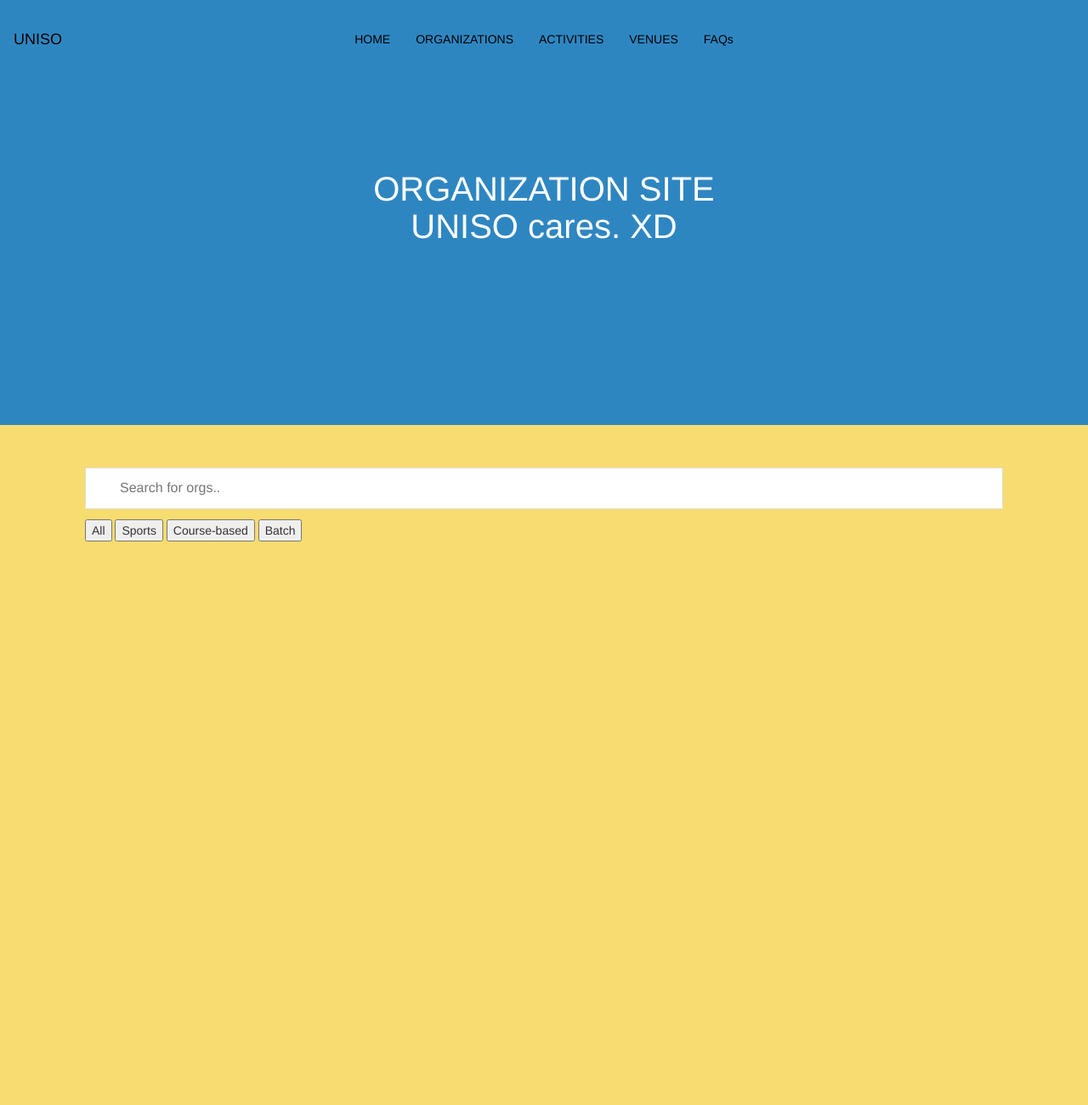
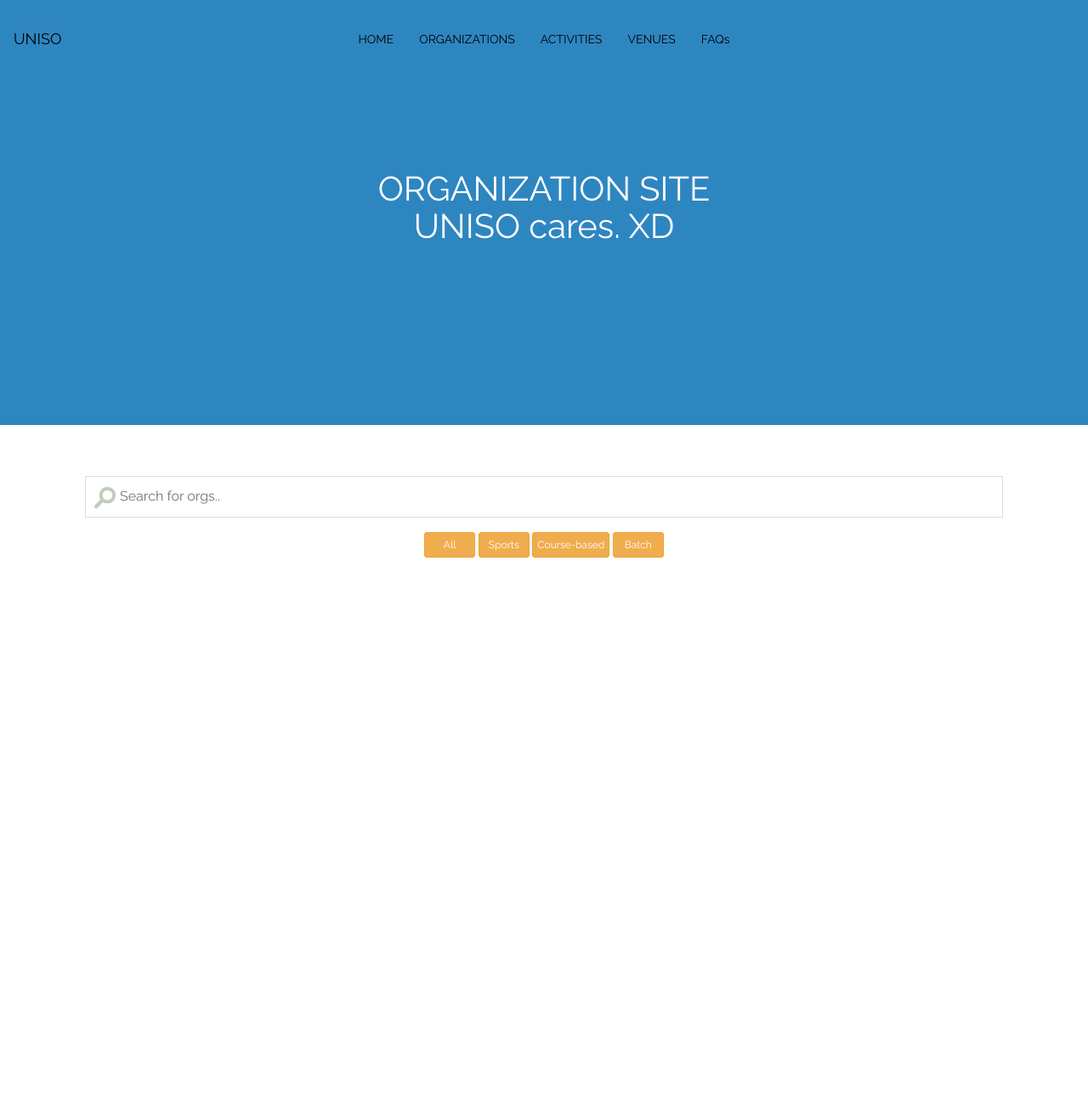
Before and after one commit to Reika98/project_126, a Django app: page / in a window 1280 px wide. Shown: the whole page at 85% size. Run offline with Django 3.2, Linux system fonts and the light colour scheme; data that the repository does not hold is empty; parts of the project's set-up code (start-up, migrations or seed data) failed here and were passed over; some libraries are stand-ins or nearby versions.

Commit message:
more aesthetics to homepage

```diff
--- a/orgsite/static/css/home.css
+++ b/orgsite/static/css/home.css
@@ -1,3 +1,20 @@
+body {
+    font-family: 'Raleway', sans-serif;
+}
+
+a:link {
+    text-decoration: none;
+}
+
+a:visited {
+    text-decoration: none;
+}
+
+a:hover {
+    text-decoration: none;
+    color: blue;
+}
+
 .intro {
     text-align: center;
     background-color: #2E86C1;
@@ -10,7 +27,7 @@
 }
 
 #organizations {
-    background-color: #F7DC6F;
+    background-color: white;
 }
 
 .org-a {
@@ -21,8 +38,32 @@
     padding: 0px;
 }
 
+.btn {
+    padding: 5px;
+    min-width: 60px;
+}
+
+.sort-buttons {
+    text-align: center;
+    margin-top: 5px;
+    margin-bottom: 20px;
+}
+
+.org-list-item {
+    background-color: transparent;
+}
+
+textarea:focus,
+input[type="text"]:focus
+{
+  border-color: rgba(52, 219, 11);
+  box-shadow: 0 1px 1px rgba(255, 255, 255) inset, 0 0 5px rgba(52, 219, 11);
+  outline: 0 none;
+}
+
 #search-input {
-    /*background-image: url('/css/searchicon.png');  Add a search icon to input */
+    background-image: url('../img/searchicon.png');
+    background-size: 25px;
     background-position: 10px 12px; /* Position the search icon */
     background-repeat: no-repeat; /* Do not repeat the icon image */
     width: 100%; /* Full-width */
@@ -30,6 +71,7 @@
     padding: 12px 20px 12px 40px; /* Add some padding */
     border: 1px solid #ddd; /* Add a grey border */
     margin-bottom: 12px; /* Add some space below the input */
+    margin-top: 10px;
 }
 
 #org-list {
@@ -39,7 +81,9 @@
     margin: 0;
 }
 
-
+td {
+    height: 100%;
+}
 
 
 @media only screen and (min-width : 320px) {
@@ -123,6 +167,11 @@
         font-size: 40px;
     }
 
+    .list-unstyled {
+        columns: 4;
+        -webkit-columns: 4;
+        -moz-columns: 4;
+    }
 
     .org-a {
         font-size: 30px;
--- a/orgsite/static/css/header.css
+++ b/orgsite/static/css/navbar.css
@@ -23,11 +23,6 @@ div.navbar a {
   margin-bottom: 0 !important;
 }
 
-.navbar-fixed-top.scrolled {
-  background-color: #fff !important;
-  transition: background-color 200ms linear;
-}
-
 .navbar-nav.navbar-center {
    position: absolute;
    left: 50%;
@@ -41,13 +36,13 @@ div.navbar a {
 
 ul.nav li a {
   color: black;
-  font-family: Helvetica, Arial, sans-serif;
+  font-family: 'Raleway', sans-serif;
   display: inline-block;
 
   text-decoration: none;
 }
 
-ul.nav a:hover, ul.nav a:focus, ul.nav a:active { background-color: transparent; }
+/*ul.nav a:hover, ul.nav a:focus, ul.nav a:active { background-color: transparent; }*/
 
 
 ul.nav li {
@@ -77,4 +72,8 @@ ul.nav li a:hover {
   ul.nav li {
     margin: -5px;
   }
+
+  .navbar {
+    padding: 0px;
+  }
 }
--- a/orgsite/static/js/home.js
+++ b/orgsite/static/js/home.js
@@ -1,13 +1,14 @@
 function searchOrg() {
-    var input, filter, ul, li, a, i;
+    var input, filter, ul, li, a, i, name;
     input = document.getElementById('search-input');
-    filter = input.value.toUpperCase();
+    filter = input.value.toUpperCase().replace(/[^A-Z0-9]/ig, "");
     ul = document.getElementById("org-list");
     li = ul.getElementsByTagName('li');
 
     for (i = 0; i < li.length; i++) {
         a = li[i].getElementsByTagName("a")[0];
-        if (a.innerHTML.toUpperCase().indexOf(filter) > -1) {
+        name = li[i].getElementsByTagName("input")[1];
+        if (a.innerHTML.toUpperCase().replace(/[^A-Z0-9]/ig, "").indexOf(filter) > -1 || name.value.toUpperCase().replace(/[^A-Z0-9]/ig, "").indexOf(filter) > -1) {
             li[i].style.display = "";
         } else {
             li[i].style.display = "none";
--- a/orgsite/static/js/navbar.js
+++ b/orgsite/static/js/navbar.js
@@ -1,15 +1,34 @@
-$(document).ready(function() {
-   var scroll_start = 0;
-   var startchange = $('#startchange');
-   var offset = startchange.offset();
-    if (startchange.length){
-   $(document).scroll(function() {
-      scroll_start = $(this).scrollTop();
-      if(scroll_start > offset.top) {
-          $(".navbar").css('background-color', '#f0f0f0');
-       } else {
-          $('.navbar').css('background-color', 'transparent');
-       }
-   });
+$(document).ready(function(){
+	$(window).on("scroll",function(){
+  	var wn = $(window).scrollTop();
+    if(wn > 50){
+    	$(".navbar").css("background","rgba(255, 255, 255)");
+      $(".navbar").css("padding-top","0px");
     }
+    else{
+    	$(".navbar").css("background","rgba(0,0,0,0)");
+       $(".navbar").css("padding-top","10px");
+    }
+  });
+
+  $('#main-navbar').on('show.bs.collapse', function () {
+    $(".collapse").css("background-color","rgba(255, 255, 255)");
+
+  });
+  $('#main-navbar').on('shown.bs.collapse', function () {
+    $(".nav").css("background-color","rgba(255, 255, 255)");
+    $(".navbar-collapse").css("background-color","rgba(255, 255, 255)");
+
+
+  });
+
+  $('#main-navbar').on('hide.bs.collapse', function () {
+    $(".collapse").css("background-color","rgba(0,0,0,0)");
+
+  });
+  $('#main-navbar').on('hidden.bs.collapse', function () {
+    $(".collapse").css("background-color","rgba(0,0,0,0)");
+
+  });
+
 });
--- a/orgsite/templates/home.html
+++ b/orgsite/templates/home.html
@@ -15,29 +15,29 @@
     <section id="organizations">
         <input type="text" id="search-input" onkeyup="searchOrg()" placeholder="Search for orgs..">
 
-
         <div class="sort-buttons">
-            <button class="group" onclick="showAll()">All</button>
-            <button class="group" id="sports-group" onclick="byCategory('SPORTS')">Sports</button>
-            <button class="group" id="course-group" onclick="byCategory('COURSE-BASED')">Course-based</button>
-            <button class="group" id="batch-group" onclick="byCategory('BATCH')">Batch</button>
+            <button type="button" class="btn btn-warning btn-xs" onclick="showAll()">All</button>
+            <button type="button" class="btn btn-warning btn-xs" onclick="byCategory('SPORTS')">Sports</button>
+            <button type="button" class="btn btn-warning btn-xs" onclick="byCategory('COURSE-BASED')">Course-based</button>
+            <button type="button" class="btn btn-warning btn-xs" onclick="byCategory('BATCH')">Batch</button>
         </div>
 
         <div class="org-list-content">
             <ul class="list-unstyled" id="org-list">
                 {% for org in orgs %}
-                <li class="org-list-item ">
-                    <tr>
-                        <td>
-                        {% if org.image %}
-                            <img id="org-logo" src="{{ org.image.url }}" width="50" height="50">
+                <li type="button" class="org-list-item btn btn-default">
+                    <div class="row">
+                        <div class="org-logo col-sm-3">
+                        {% if org.logo %}
+                            <img class="img-responsive img-thumbnail" height="100%" id="org-logo" src="{{ org.logo.url }}" >
                         {% endif %}
-                        </td>
-                        <td class="text-center">
+                        </div>
+                        <div class="text-center col-sm-6">
                             <a class="org-a" href="#">{{ org.shortcut }}</a>
                             <input type="hidden" value="{{ org.category }}">
-                        </td>
-                    </tr>
+                            <input type="hidden" value="{{ org.Org_Name }}">
+                        </div>
+                    </div>
                 </li>
                 {% endfor %}
             </ul>
--- a/orgsite/templates/index.html
+++ b/orgsite/templates/index.html
@@ -2,10 +2,11 @@
 
 <head>
 	<title>OrgSite</title>
-	<meta charset="utf-8" name="viewport" content = "width=device-width, initial-scale=1.0">
-	<link rel="stylesheet" href="{% static 'css/header.css' %}" type = "text/css"/>
+	<meta charset="utf-8" name="viewport" content="width=device-width, initial-scale=1.0">
+	<link rel="stylesheet" href="{% static 'css/navbar.css' %}" type = "text/css"/>
 	<link rel="stylesheet" href="https://maxcdn.bootstrapcdn.com/bootstrap/3.3.7/css/bootstrap.min.css">
 	<!--<link rel="stylesheet" href="{% static 'css/bootstrap.min.css' %}" type = "text/css"/>-->
+	<link href="https://fonts.googleapis.com/css?family=Raleway" rel="stylesheet">
 
 	{% block styles %}{% endblock %}
 
@@ -21,7 +22,7 @@
 		{% endblock %}
 	</div>
 
-	<script src="https://ajax.googleapis.com/ajax/libs/jquery/3.2.1/jquery.min.js"></script>
+	<script src="http://ajax.googleapis.com/ajax/libs/jquery/1.11.2/jquery.min.js"></script>
 	<script src="https://maxcdn.bootstrapcdn.com/bootstrap/3.3.7/js/bootstrap.min.js"></script>
 
 	<script type="text/javascript" src="{% static 'js/navbar.js' %}"></script>
--- a/orgsite/templates/navbar.html
+++ b/orgsite/templates/navbar.html
@@ -1,9 +1,8 @@
 <div id="navbar" class="navbar navbar-fixed-top ">
     <nav class="navbar">
         <div class="container-fluid">
-
             <div class="navbar-header">
-                <button type="button" class="navbar-toggle" data-toggle="collapse" data-target="#bs-example-navbar-collapse-1">
+                <button type="button" class="navbar-toggle glyphicon glyphicon-menu-hamburger" data-toggle="collapse" data-target="#main-navbar">
                     <span class="sr-only">Toggle navigation</span>
                     <span class="icon-bar"></span>
                     <span class="icon-bar"></span>
@@ -11,10 +10,10 @@
                 </button>
                 <a class="navbar-brand" href="#">UNISO</a>
             </div>
-            <div class="collapse navbar-collapse" id="bs-example-navbar-collapse-1">
+            <div class="collapse navbar-collapse" id="main-navbar">
                 <ul class="nav navbar-nav navbar-center">
                     <li class="active"><a href="#">HOME</a></li>
-                    <li><a href="#">ORGANIZATIONS</a></li>
+                    <li><a href="#organizations">ORGANIZATIONS</a></li>
                     <li><a href="#">ACTIVITIES</a></li>
                     <li><a href="#">VENUES</a></li>
                     <li><a href="#">FAQs</a></li>
```
Also changed, not shown: orgsite/models.py (+16 -2 lines), orgsite/migrations/0003_auto_20170516_1656.py (added), orgsite/static/img/searchicon.png (added), project_126/media/org_logo/480836_431001770321449_325933607_n.jpg (deleted), project_126/media/org_logo/YankeeMegane_banner.jpg (deleted), project_126/media/storage/org_gatos_1464704100197.jpg (added), project_126/media/storage/org_ufo_uhm.jpg (renamed from project_126/media/org_logo/uhm.jpg), project_126/media/storage/org_upba_SCIONS.png (renamed from project_126/media/org_logo/SCIONS.png), project_126/media/storage/org_upcsg_mc.jpg (added).
